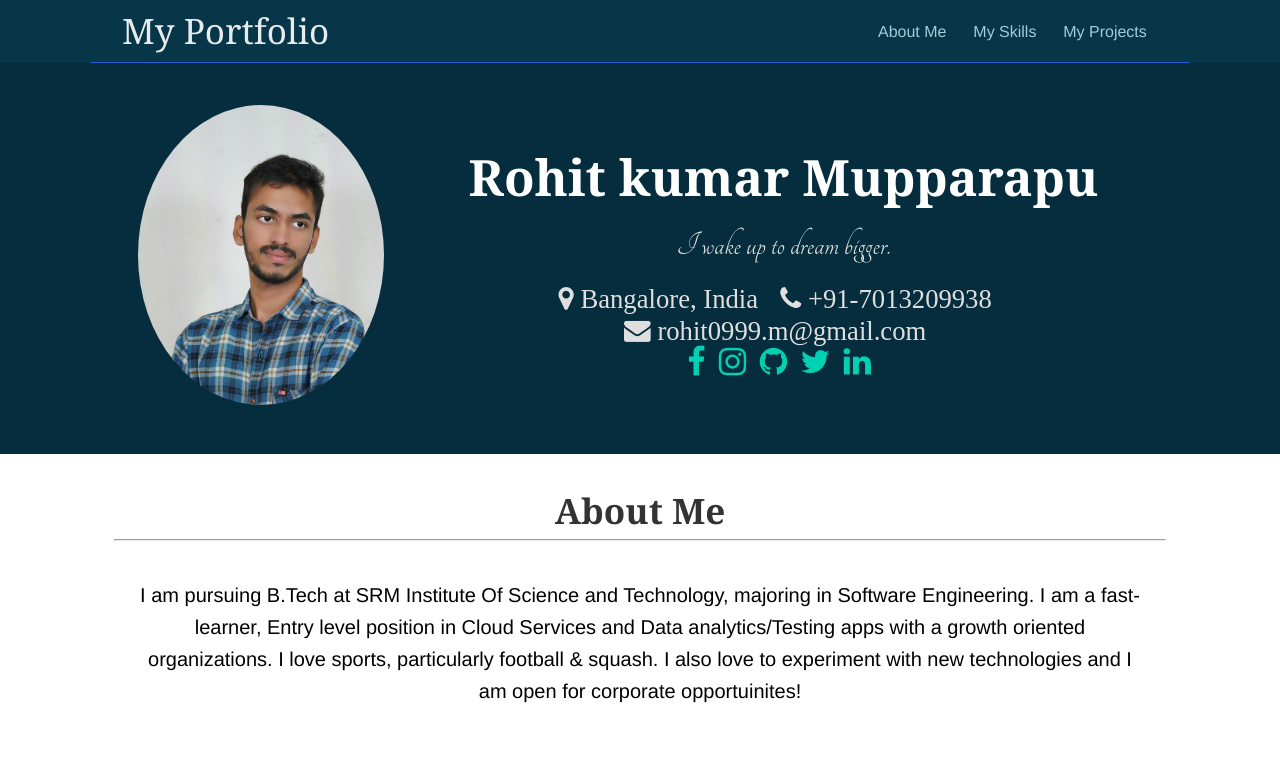
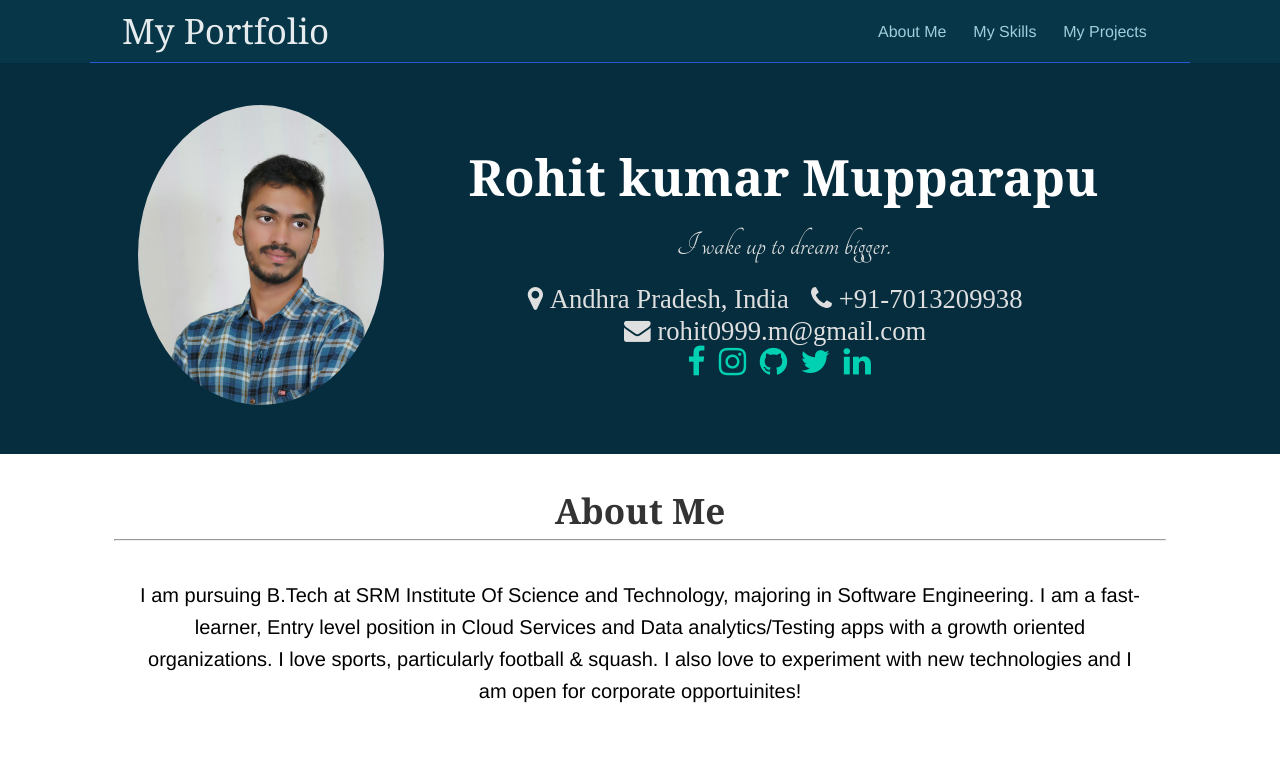
Before and after one commit to Rohitchow/Rohit-kumar-portfolio, a plain HTML site: page index.html in a window 1280 px wide. Shown: the top 775 px of the page. Drawn offline with Linux system fonts and the light colour scheme.

Commit message:
Update index.html

```diff
--- a/index.html
+++ b/index.html
@@ -29,7 +29,7 @@
           <h1 class="heading heading-name">Rohit kumar Mupparapu</h1>
           <div class="quote">I wake up to dream bigger.</div>
           <p class="content">
-            <i class="fa fa-map-marker fa-lg">&nbsp;Bangalore, India</i
+            <i class="fa fa-map-marker fa-lg">&nbsp;Andhra Pradesh, India</i
             >&nbsp;&nbsp;&nbsp;
             <i class="fa fa-phone fa-lg">&nbsp;+91-7013209938</i
             >&nbsp;&nbsp;&nbsp;
```
